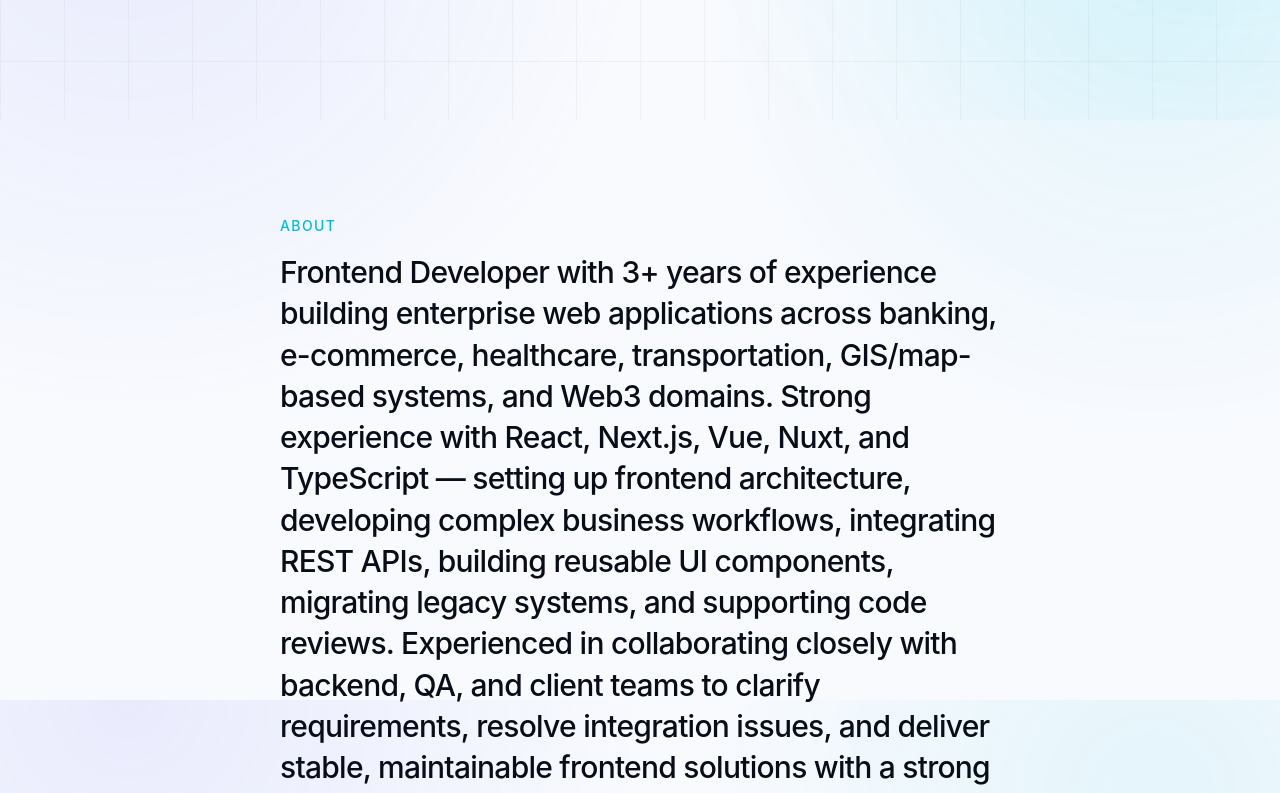
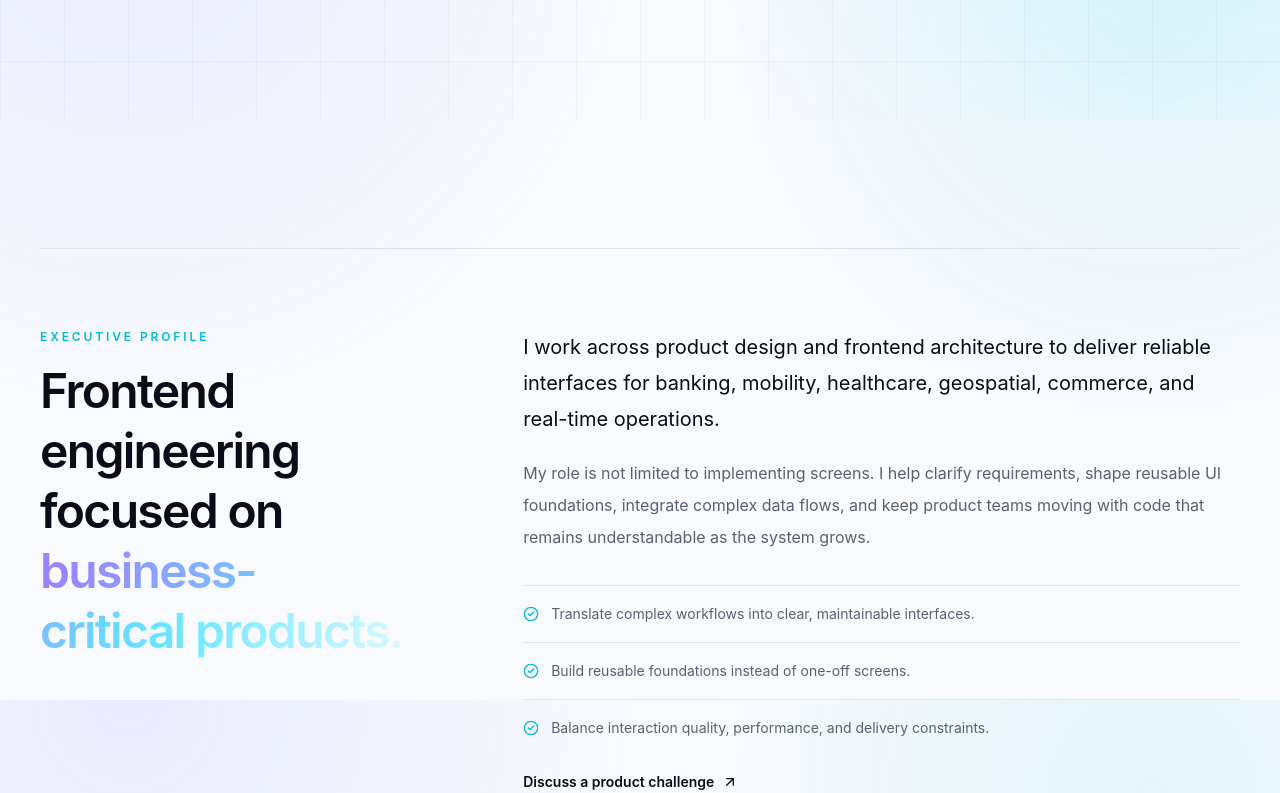
Before and after one commit to Truong2/portfolio, a Next.js app: page / in a window 1280 px wide. Shown: the part 900-1693 px from the top of the page. Built offline with nearby package versions, Linux system fonts and the light colour scheme; no server answers.

Commit message:
refactor: present about section as executive profile

```diff
--- a/src/components/sections/about-section.tsx
+++ b/src/components/sections/about-section.tsx
@@ -1,25 +1,58 @@
+import { ArrowUpRight, CheckCircle2 } from "lucide-react";
+
 import { RevealOnScroll } from "@/components/reveal-on-scroll";
-import { summary, personalInfo } from "@/data/profile";
+import { personalInfo } from "@/data/profile";
+
+const operatingPrinciples = [
+  "Translate complex workflows into clear, maintainable interfaces.",
+  "Build reusable foundations instead of one-off screens.",
+  "Balance interaction quality, performance, and delivery constraints.",
+] as const;
 
 export function AboutSection() {
   return (
-    <section id="about" className="mx-auto w-full max-w-3xl px-6 py-24">
+    <section id="about" className="section-shell scroll-mt-20">
+      <div className="grid gap-10 border-y border-border/70 py-14 lg:grid-cols-[0.72fr_1.28fr] lg:gap-20 lg:py-20">
         <RevealOnScroll>
-        <h2 className="text-sm font-medium uppercase tracking-widest text-accent">About</h2>
-        <p className="mt-4 text-2xl font-medium leading-snug tracking-tight sm:text-3xl">
-          {summary}
+          <div>
+            <p className="section-kicker">Executive profile</p>
+            <h2 className="section-title mt-4">
+              Frontend engineering focused on <span className="text-gradient">business-critical products.</span>
+            </h2>
+          </div>
+        </RevealOnScroll>
+
+        <RevealOnScroll delay={0.08}>
+          <div className="max-w-3xl">
+            <p className="text-lg leading-8 text-foreground sm:text-xl sm:leading-9">
+              I work across product design and frontend architecture to deliver reliable interfaces
+              for banking, mobility, healthcare, geospatial, commerce, and real-time operations.
             </p>
-        <p className="mt-6 text-muted-foreground">
-          Based in {personalInfo.location}. Reach out any time at{" "}
+            <p className="mt-5 text-base leading-8 text-muted-foreground">
+              My role is not limited to implementing screens. I help clarify requirements, shape
+              reusable UI foundations, integrate complex data flows, and keep product teams moving
+              with code that remains understandable as the system grows.
+            </p>
+
+            <div className="mt-8 grid gap-4">
+              {operatingPrinciples.map((principle) => (
+                <div key={principle} className="flex items-start gap-3 border-t border-border/60 pt-4">
+                  <CheckCircle2 className="mt-1 size-4 shrink-0 text-accent" aria-hidden="true" />
+                  <p className="text-sm leading-6 text-muted-foreground">{principle}</p>
+                </div>
+              ))}
+            </div>
+
             <a
               href={`mailto:${personalInfo.email}`}
-            className="text-foreground underline underline-offset-4 hover:text-primary"
+              className="mt-8 inline-flex items-center gap-2 text-sm font-semibold text-foreground transition-colors hover:text-accent focus-visible:outline-none focus-visible:ring-2 focus-visible:ring-ring"
             >
-            {personalInfo.email}
+              Discuss a product challenge
+              <ArrowUpRight className="size-4" aria-hidden="true" />
             </a>
-          .
-        </p>
+          </div>
         </RevealOnScroll>
+      </div>
     </section>
   );
 }
```
Lines whose indentation alone changed are shown as unchanged.
